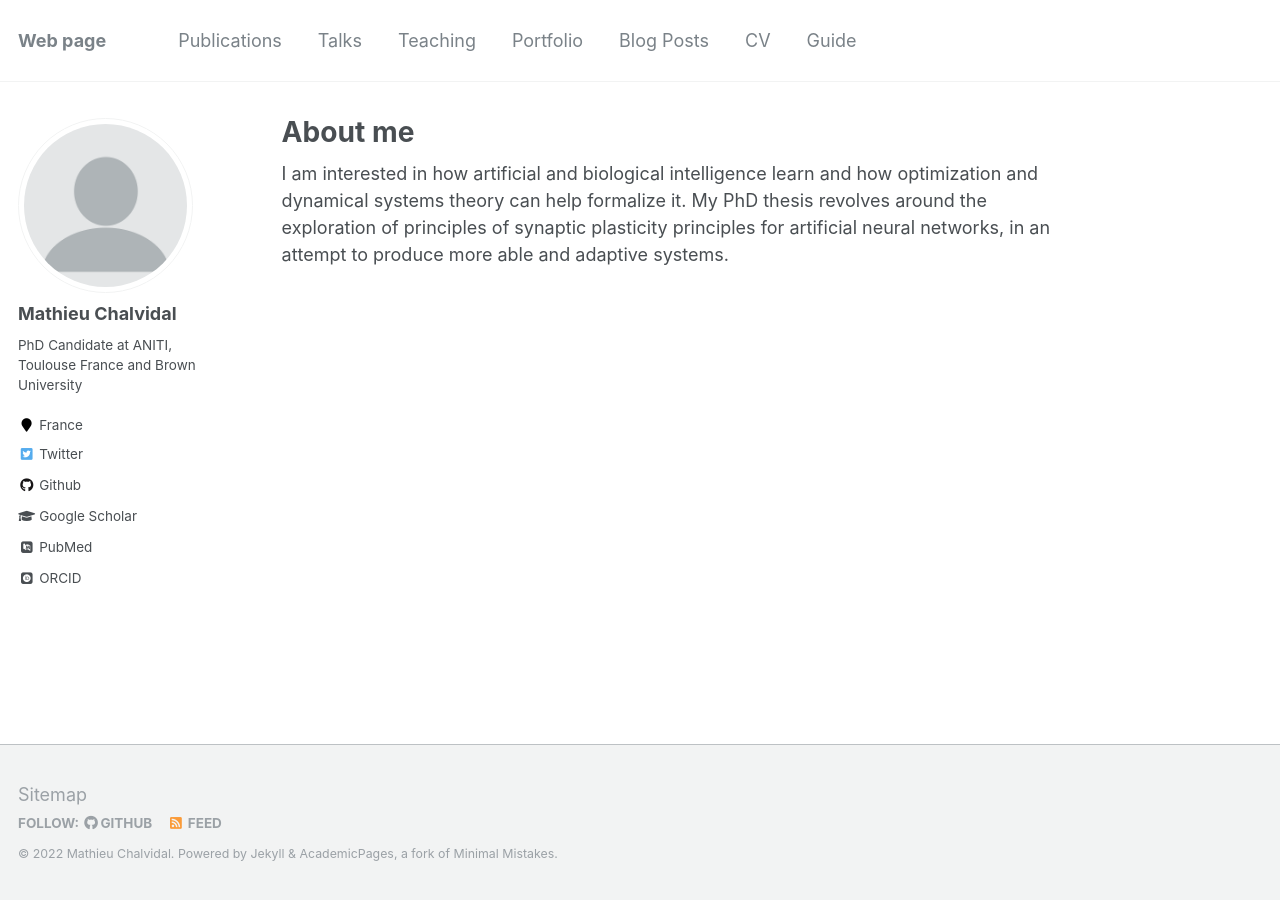
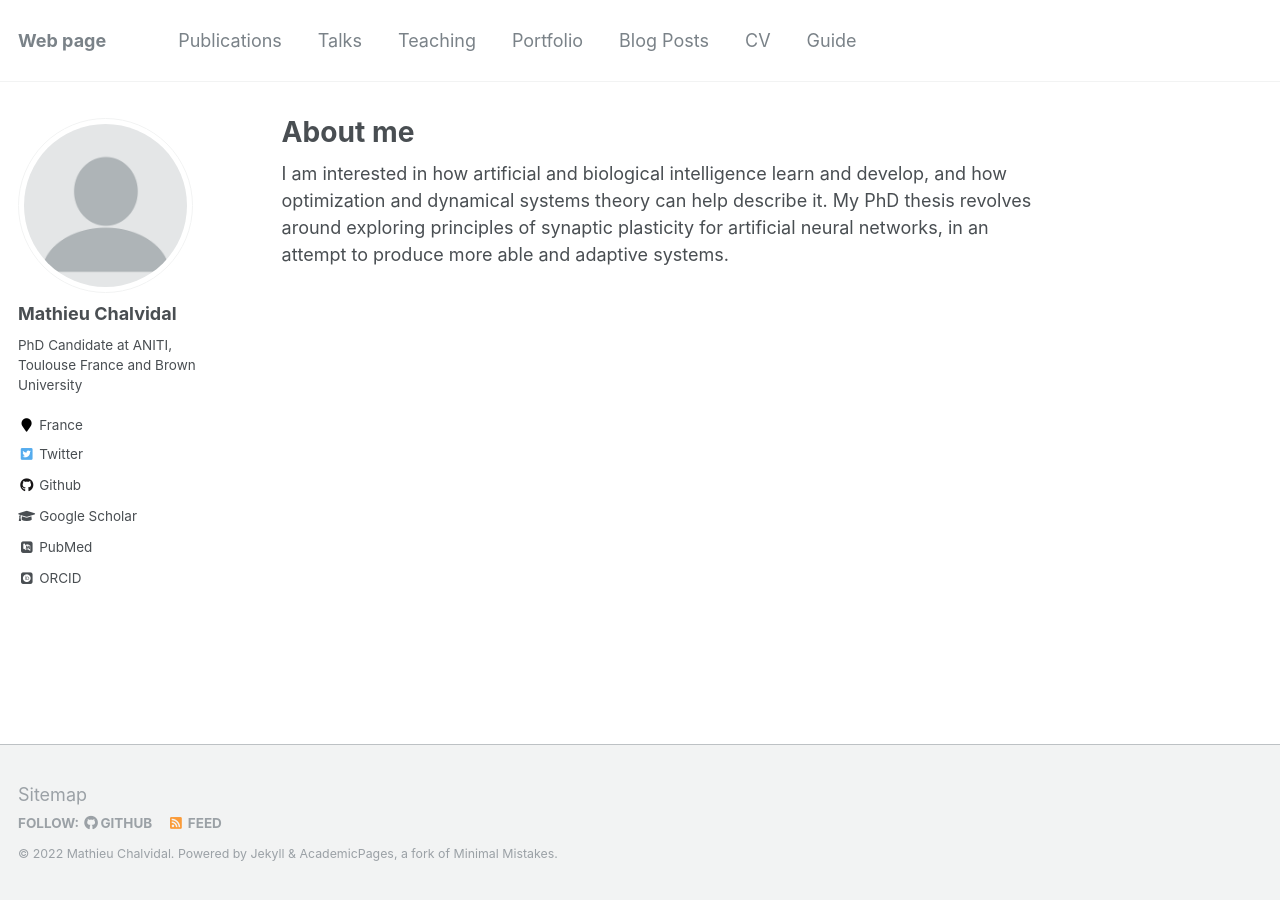
Before and after one commit to mathieuchal/mathieuchal.github.io, a Jekyll site: the page built from _pages/about.md, in a window 1280 px wide. Built offline with Jekyll 4.4.1, drawn with Linux system fonts in a browser that asks for light colours; some web fonts are replaced.

Commit message:
Update about.md

```diff
--- a/_pages/about.md
+++ b/_pages/about.md
@@ -8,4 +8,4 @@ redirect_from:
   - /about.html
 ---
 
-I am interested in how artificial and biological intelligence learn and how optimization and dynamical systems theory can help formalize it. My PhD thesis revolves around the exploration of principles of synaptic plasticity principles for artificial neural networks, in an attempt to produce more able and adaptive systems.
+I am interested in how artificial and biological intelligence learn and develop, and how optimization and dynamical systems theory can help describe it. My PhD thesis revolves around exploring principles of synaptic plasticity for artificial neural networks, in an attempt to produce more able and adaptive systems.
```
